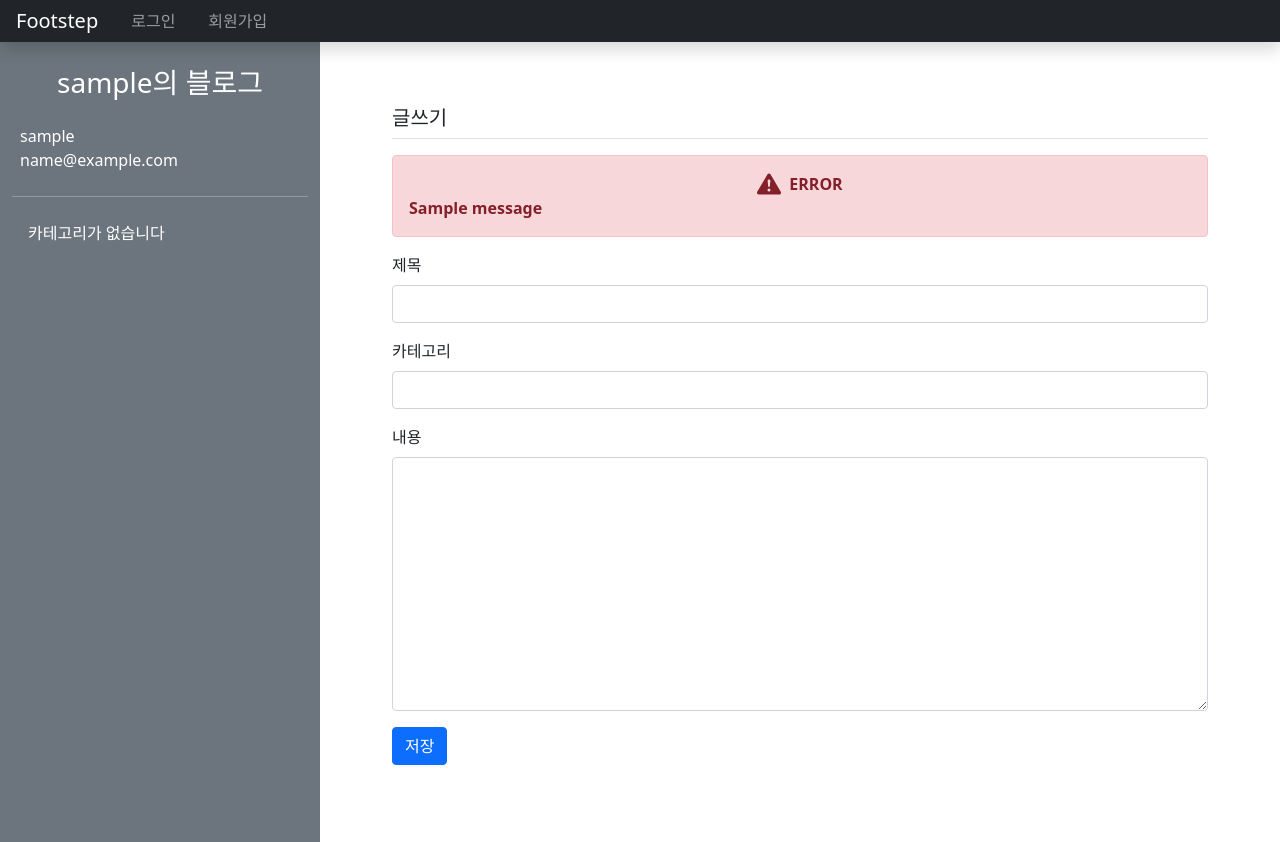
After one commit to csh9835/footstep, a Django app: template templates/footstep/post_form.html in a window 1280 px wide. The commit adds this page. Run offline with Django 4.2, Linux system fonts and the light colour scheme; the template is opened without the code that fills it: values that come from a table or form of the project are taken from there, others are empty; tables that the repository leaves empty hold one stand-in row (values such as "Sample post"); one stand-in notice (Sample message) is shown; some libraries are stand-ins or nearby versions.

```diff
--- a/footstep/urls.py
+++ b/footstep/urls.py
@@ -10,4 +10,5 @@ urlpatterns = [
     path('<str:username>/category=<str:category_sub>/', views.category, name='category'),
     path('<str:username>/post=<str:subject>/', views.post, name='post'),
     path('<str:username>/create/', views.post_create, name='post_create'),
+    path('<str:username>/modify/<str:subject>/', views.post_modify, name='post_modify'),
 ]
--- a/templates/base/personal_base.html
+++ b/templates/base/personal_base.html
@@ -17,7 +17,7 @@
     {% include 'sidebar.html' %} <!-- 사이드 바 -->
 
     <main class="col-md-8 ms-sm-auto col-lg-9 px-md-4">
-        <div class="p-5 h-100">
+        <div class="p-5 h-100 text-break">
             {% block personal_content %}
             <!-- 개인 컨텐츠 -->
             {% endblock %}
--- a/templates/footstep/personal.html
+++ b/templates/footstep/personal.html
@@ -3,9 +3,9 @@
 
     {% if posts %}
         {% for post in posts %}
-        <li>
+        <div>
             <a class="text-dark" href="{% url 'footstep:post' owner.username post.subject %}">{{ post }}</a>
-        </li>
+        </div>
         {% endfor %}
     {% else %}
     <h2>게시글이 없습니다.</h2>
--- /dev/null
+++ b/templates/footstep/post_form.html
@@ -0,0 +1,51 @@
+{% extends 'base/personal_base.html' %}
+{% block personal_content %}
+
+<h5 class="my-3 border-bottom pb-2">글쓰기</h5>
+<form method="post">
+    {% csrf_token %}
+    {% include 'form_errors.html' %}
+
+    {% if messages %}
+    <svg xmlns="http://www.w3.org/2000/svg" style="display: none;">
+        <symbol id="exclamation-triangle-fill" fill="currentColor" viewBox="0 0 16 16">
+            <path d="M8.982 1.566a1.13 1.13 0 0 0-1.96 0L.165 13.233c-.457.778.091 1.767.98 1.767h13.713c.889 0 1.438-.99.98-1.767L8.982 1.566zM8 5c.535 0 .954.462.9.995l-.35 3.507a.552.552 0 0 1-1.1 0L7.1 5.995A.905.905 0 0 1 8 5zm.002 6a1 1 0 1 1 0 2 1 1 0 0 1 0-2z"/>
+        </symbol>
+    </svg>
+    <div class="alert alert-danger my-3" role="alert">
+        <div class="d-flex justify-content-center">
+            <svg class="bi flex-shrink-0 me-2" width="24" height="24" role="img" aria-label="Danger:"><use xlink:href="#exclamation-triangle-fill"/></svg>
+            <strong>ERROR</strong>
+        </div>
+        {% for message in messages %}
+        <div><strong>{{ message.message }}</strong></div>
+        {% endfor %}
+    </div>
+    {% endif %}
+
+    <div class="mb-3">
+        <label for="subject" class="form-label">제목</label>
+        <input type="text"
+               class="form-control"
+               name="subject"
+               id="subject"
+               value="{{ form.subject.value|default_if_none:'' }}">
+    </div>
+    <div class="mb-3">
+        <label for="category" class="form-label">카테고리</label>
+        <input type="text"
+               class="form-control"
+               name="category"
+               id="category"
+               value="{{ form.category.value|default_if_none:'' }}">
+    </div>
+    <div class="mb-3">
+        <label for="content" class="form-label">내용</label>
+        <textarea class="form-control"
+                  name="content"
+                  id="content" rows="10">{{ form.content.value|default_if_none:''}}</textarea>
+    </div>
+    <button type="submit" class="btn btn-primary">저장</button>
+</form>
+
+{% endblock %}
```
Also changed, not shown: footstep/models.py (+7 -3 lines), footstep/views.py (+40 -1 lines), templates/footstep/post.html (+14 -3 lines), footstep/migrations/0003_post_modify_date_alter_post_category_comment.py (added), footstep/migrations/0004_alter_post_subject_alter_sidebarcontent_category_sub.py (added), footstep/migrations/0005_alter_post_subject_alter_sidebarcontent_category_sub.py (added).
